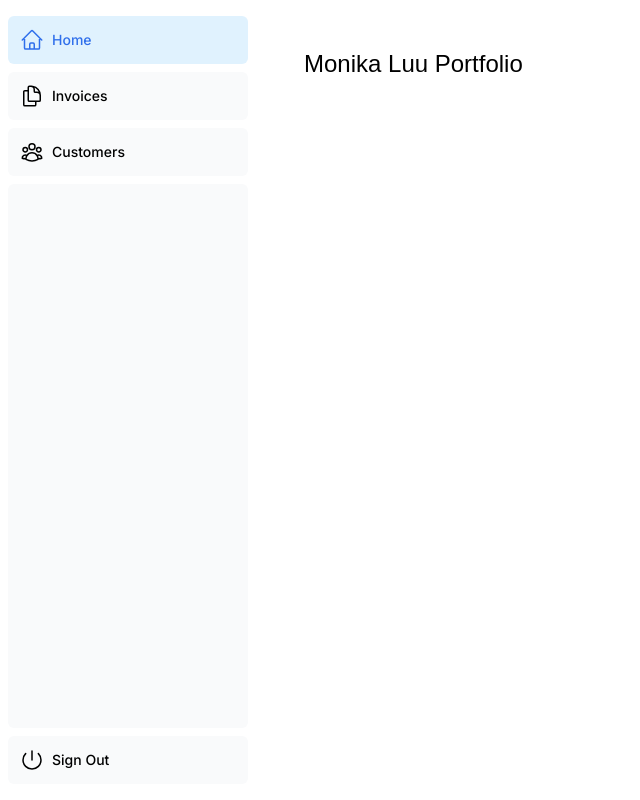
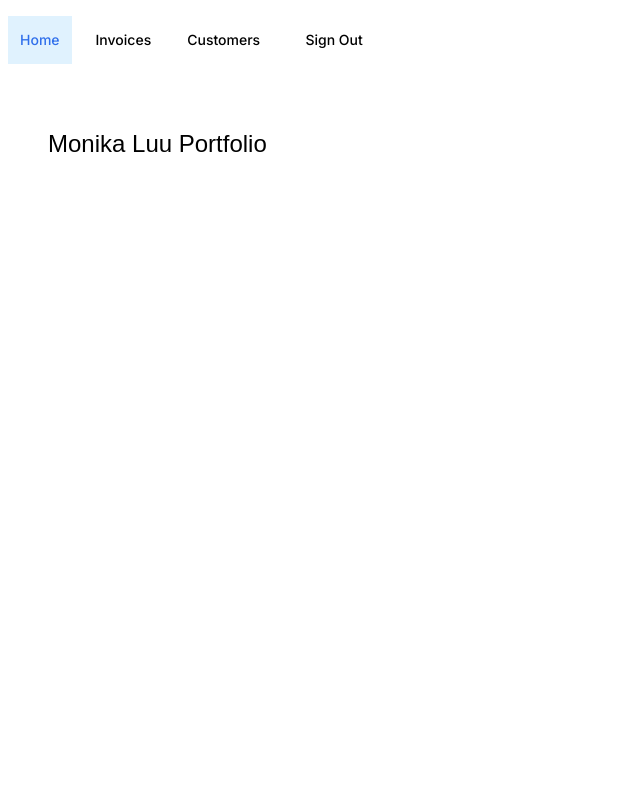
Before and after one commit to MonikaLu/Portfolio, a Next.js app: page /home in a window 1280 px wide. Shown: the whole page, without its empty margins (0-640 px from the left). Built offline with nearby package versions, Linux system fonts and the light colour scheme; a web font is replaced by a local one.

Commit message:
Adjust dashboard layout

```diff
--- a/app/home/layout.tsx
+++ b/app/home/layout.tsx
@@ -4,7 +4,7 @@ export const experimental_ppr = true;
 
 export default function Layout({ children }: { children: React.ReactNode }) {
   return (
-    <div className="flex h-screen flex-col md:flex-row md:overflow-hidden">
+    <div className="flex h-screen flex-col">
       <div className="w-full flex-none md:w-64">
         <SideNav />
       </div>
--- a/app/ui/home/nav-links.tsx
+++ b/app/ui/home/nav-links.tsx
@@ -25,19 +25,17 @@ export default function NavLinks() {
   return (
     <>
       {links.map((link) => {
-        const LinkIcon = link.icon;
         return (
           <Link
             key={link.name}
             href={link.href}
             className={clsx(
-              'flex h-[48px] grow items-center justify-center gap-2 rounded-md bg-gray-50 p-3 text-sm font-medium hover:bg-sky-100 hover:text-blue-600 md:flex-none md:justify-start md:p-2 md:px-3',
+              'flex h-[48px] grow items-center justify-center gap-2 p-3 text-sm font-medium hover:bg-sky-100 hover:text-blue-600 md:flex-none md:justify-start md:p-2 md:px-3',
               {
                 'bg-sky-100 text-blue-600': pathname === link.href,
               },
             )}
           >
-            <LinkIcon className="w-6" />
             <p className="hidden md:block">{link.name}</p>
           </Link>
         );
--- a/app/ui/home/sidenav.tsx
+++ b/app/ui/home/sidenav.tsx
@@ -1,25 +1,20 @@
 import NavLinks from '@/app/ui/home/nav-links';
-import { PowerIcon } from '@heroicons/react/24/outline';
 import { signOut } from '@/auth';
 
-export default function SideNav() {
+export default function NavBar() {
   return (
-    <div className="flex h-full flex-col px-3 py-4 md:px-2">
-      <div className="flex grow flex-row justify-between space-x-2 md:flex-col md:space-x-0 md:space-y-2">
+    <div className="flex w-full flex-row items-center gap-3 px-3 py-4 md:px-2">
       <NavLinks />
-        <div className="hidden h-auto w-full grow rounded-md bg-gray-50 md:block"></div>
       <form
         action={async () => {
           'use server';
           await signOut();
         }}
       >
-          <button className="flex h-[48px] w-full grow items-center justify-center gap-2 rounded-md bg-gray-50 p-3 text-sm font-medium hover:bg-sky-100 hover:text-blue-600 md:flex-none md:justify-start md:p-2 md:px-3">
-            <PowerIcon className="w-6" />
+        <button className="flex h-[48px] w-[100px] items-center justify-center gap-2 px-3 text-sm font-medium hover:bg-sky-100 hover:text-blue-600">
           <div className="hidden md:block">Sign Out</div>
         </button>
       </form>
     </div>
-    </div>
   );
 }
```
Lines whose indentation alone changed are shown as unchanged.
